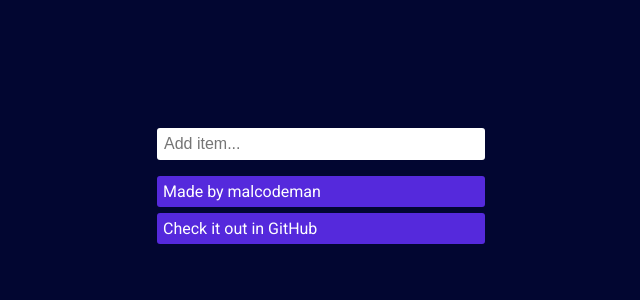
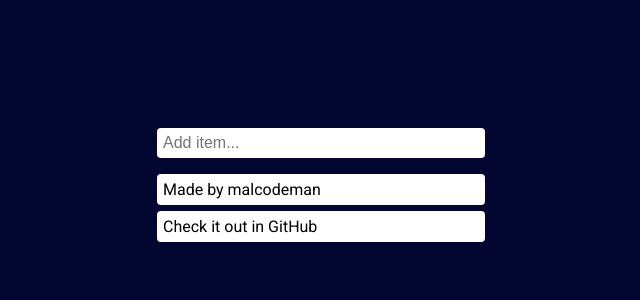
Before and after one commit to malcodeman/reminders, a React (Create React App) app: page / in a window 1280 px wide. Shown: the top 300 px of the page, without its empty margins (319-959 px from the left). Built offline with nearby package versions, Linux system fonts and the light colour scheme.

Commit message:
Adds toggle completed method

```diff
--- a/src/App.tsx
+++ b/src/App.tsx
@@ -30,6 +30,18 @@ function App() {
     return Math.random();
   }
 
+  function toggleIsCompleted(id: number): any {
+    const newTodos = todos.map(todo => {
+      if (todo.id === id) {
+        todo.isCompleted
+          ? (todo.isCompleted = false)
+          : (todo.isCompleted = true);
+      }
+      return todo;
+    });
+    setTodos(newTodos);
+  }
+
   return (
     <div className={style.app}>
       <main className={style.main}>
@@ -45,7 +57,13 @@ function App() {
         <ul className={style.list}>
           {todos.map(todo => {
             return (
-              <li className={style.listItem} key={todo.id}>
+              <li
+                className={
+                  todo.isCompleted ? style.listItemCompleted : style.listItem
+                }
+                key={todo.id}
+                onClick={() => toggleIsCompleted(todo.id)}
+              >
                 {todo.value}
               </li>
             );
--- a/src/app.module.css
+++ b/src/app.module.css
@@ -14,8 +14,8 @@
 }
 
 .input {
-  border: 1px solid transparent;
-  border-radius: 3px;
+  border: 0;
+  border-radius: 4px;
   background-color: #fff;
   font-size: 1rem;
   padding: 6px;
@@ -30,9 +30,21 @@
 }
 
 .listItem {
+  background-color: #fff;
+  margin-bottom: 6px;
+  border-radius: 4px;
+  display: flex;
+  align-items: center;
+  padding: 6px;
+  font-size: 1rem;
+  color: #000;
+  cursor: pointer;
+}
+
+.listItemCompleted {
   background-color: #5529dc;
   margin-bottom: 6px;
-  border-radius: 3px;
+  border-radius: 4px;
   display: flex;
   align-items: center;
   padding: 6px;
```
